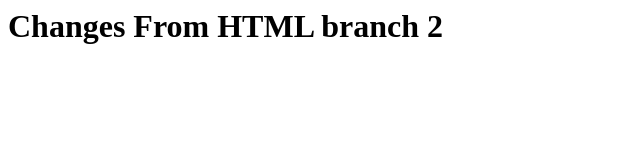
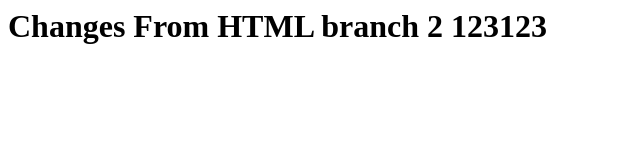
Before and after one commit to MERN-Organization/demo-repository, a website: page index.html in a window 1280 px wide. Shown: the whole page, without its empty margins (0-640 px from the left). Drawn offline with Linux system fonts and the light colour scheme.

Commit message:
new brnahcas commit

```diff
--- a/index.html
+++ b/index.html
@@ -1 +1 @@
-<h1>Changes From HTML branch 2</h1>
+<h1>Changes From HTML branch 2 123123</h1>
```
